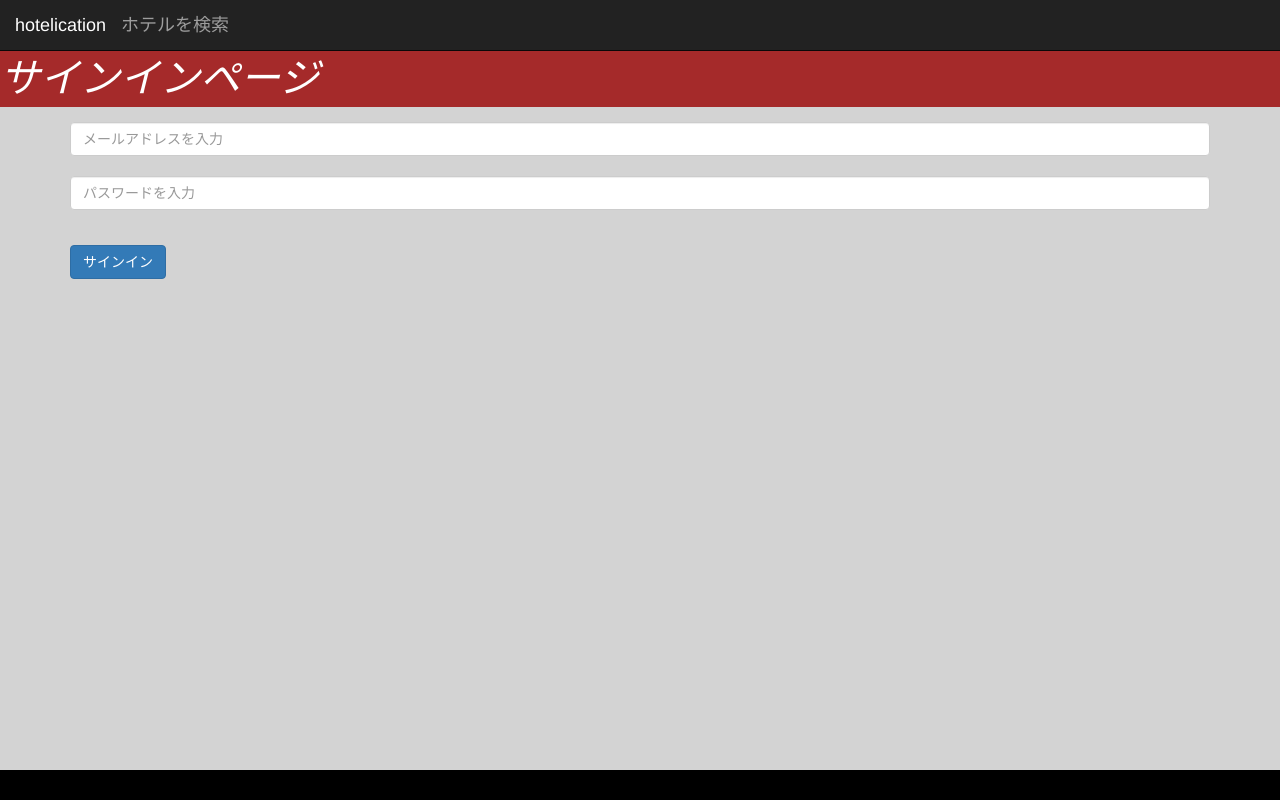
After one commit to tosgit1989/tosapplication3, a PHP site: page /users/sign_in.php in a window 1280 px wide. The commit adds this page. Run offline with PHP 8.4, Linux system fonts and the light colour scheme; the visitor is signed in with stand-in values (Sample User, id 1).

Commit message:
サインイン機能を追加した

```diff
--- a/app.php
+++ b/app.php
@@ -6,7 +6,10 @@ $methods = new \Services\Methods();
 $idArray = $methods->getEitherId($_SERVER['REQUEST_URI']);
 $HotelId = $idArray[0];
 $ReviewId = $idArray[1];
-$UserId = $idArray[2];
+
+session_start();
+$UserId = $_SESSION['id'];
+
 ?>
 <html>
 <head>
--- a/src/Services/DataHandler.php
+++ b/src/Services/DataHandler.php
@@ -27,6 +27,14 @@ class DataHandler {
         return $queryReview->fetchAll();
     }
 
+    // getUserAll()
+    public function getUserAll() {
+        $pdo = $this->getPdo();
+        $queryUser = $pdo->prepare('SELECT * FROM users order by id desc');
+        $queryUser->execute();
+        return $queryUser->fetchAll();
+    }
+
     // findHotel($HotelId)
     public function findHotel($HotelId) {
         $pdo = $this->getPdo();
@@ -48,6 +56,14 @@ class DataHandler {
         $pdo = $this->getPdo();
         $queryUser = $pdo->prepare('SELECT * FROM users where id = :id');
         $queryUser->execute(['id' => $UserId]);
+        return $queryUser->fetch();
+    }
+
+    // findUserByEmail($Email)
+    public function findUserByEmail($Email) {
+        $pdo = $this->getPdo();
+        $queryUser = $pdo->prepare('SELECT * FROM users where email = :email');
+        $queryUser->execute(['email' => $Email]);
         return $queryUser->fetch();
     }
 
--- /dev/null
+++ b/users/sign_in.php
@@ -0,0 +1,30 @@
+<?php
+require_once ('../app.php');
+?>
+<div style="height:50px; background-color:transparent"></div>
+<div style="background-color: brown; margin-bottom: 15px">
+    <p style="font-family: 'Times New Roman'; font-size: 40px; font-style: italic; color: white">サインインページ</p>
+</div>
+<div class="container">
+    <div class="row">
+        <div class="col-xs-12">
+            <div class="bs-docs-section">
+
+                <!--フォーム-->
+                <form action="/users/session.php" method="post">
+                    <div class="form-group">
+                        <!--メールアドレス入力欄-->
+                        <input class="form-control" type="text" name="email" placeholder="メールアドレスを入力" value=""><br>
+                        <!--パスワード入力欄-->
+                        <input class="form-control" type="password" name="psw" placeholder="パスワードを入力" value=""><br>
+                    </div>
+                    <div class="form-group">
+                        <!--サインインボタン-->
+                        <input type="submit" name="sign-in" class="btn btn-primary" value="サインイン">
+                    </div>
+                </form>
+
+            </div>
+        </div>
+    </div>
+</div>
```
Also changed, not shown: users/session.php (added, +19 -0 lines).
